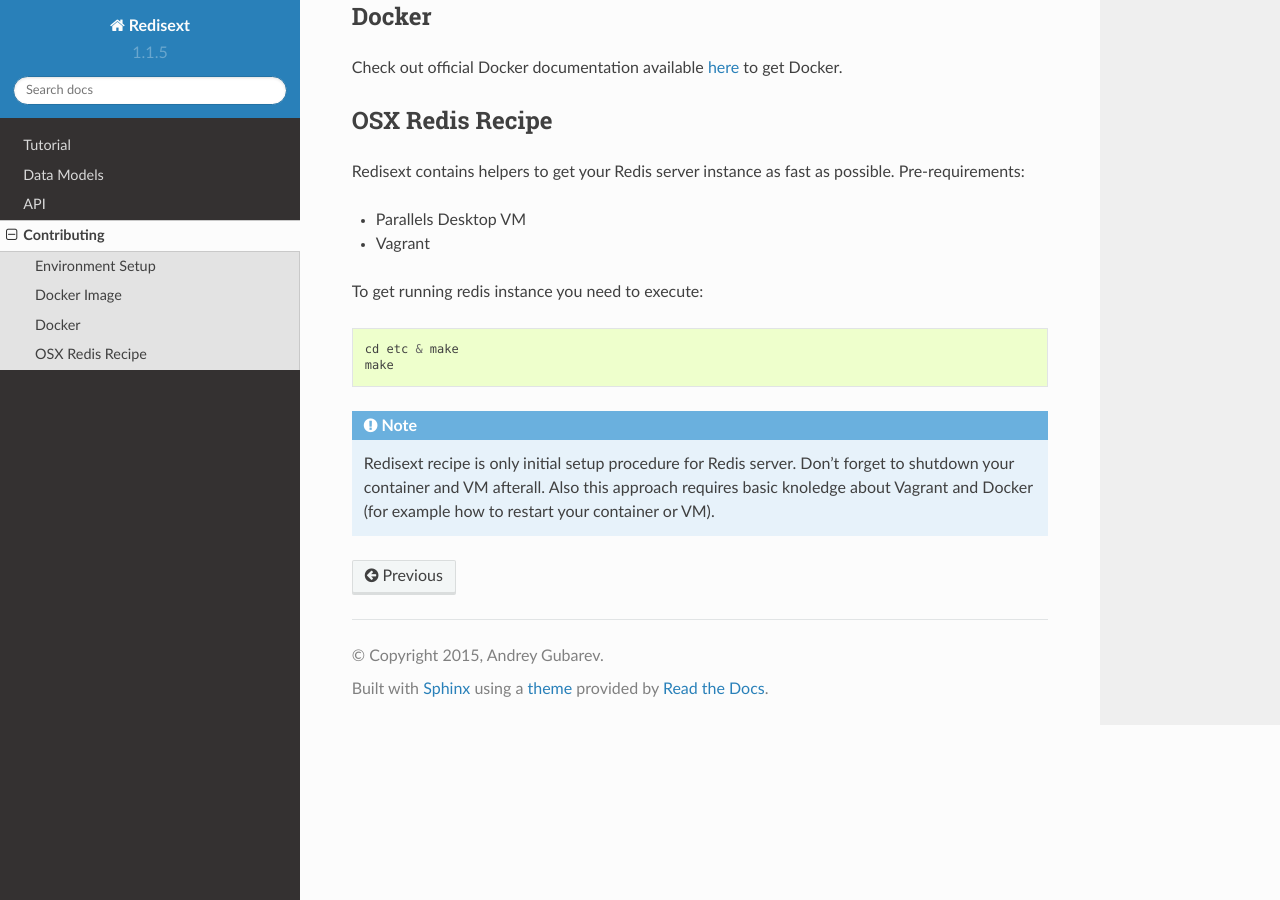
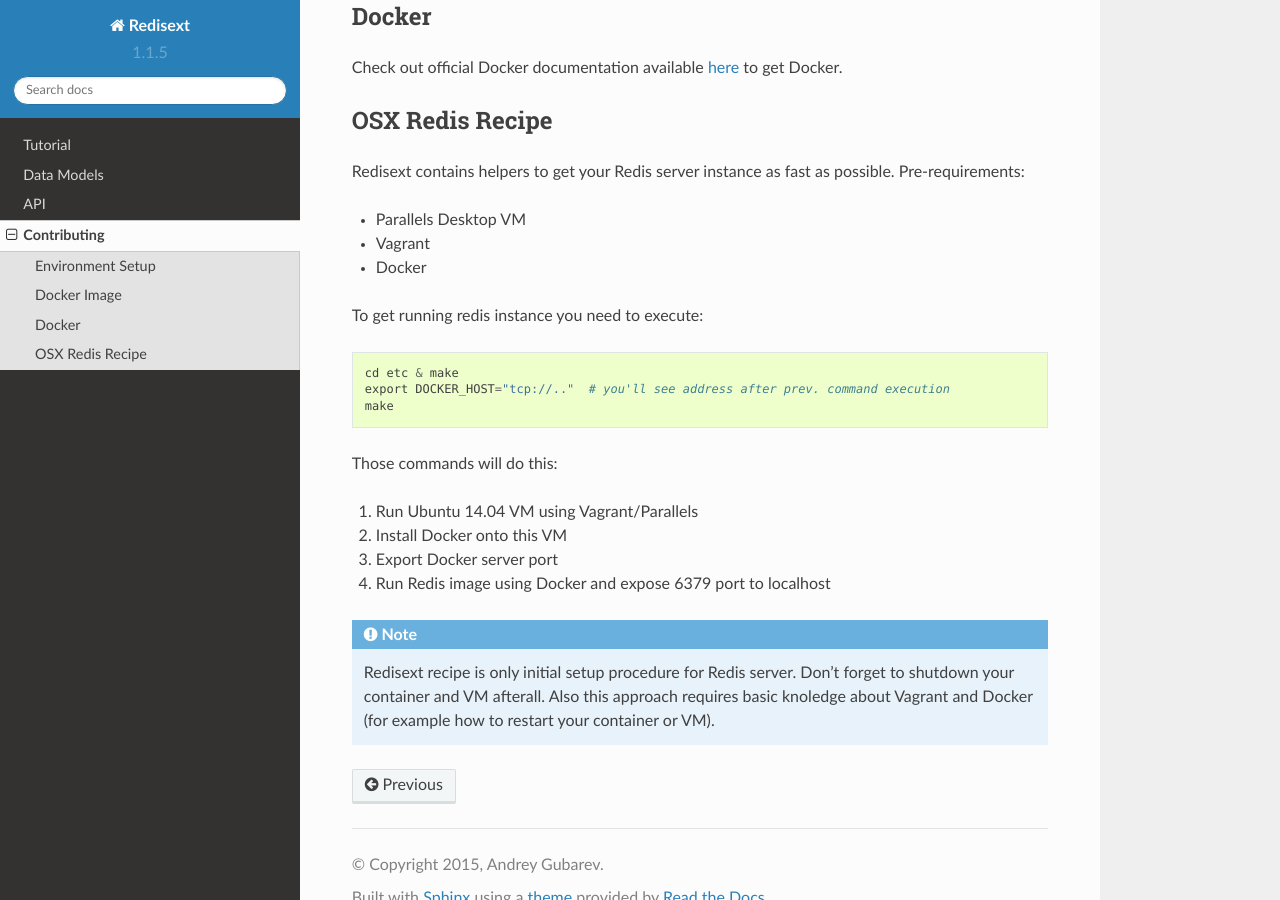
Before and after one commit to mylokin/redisext, a Sphinx documentation site: the page built from docs/modules/contributing.rst, in a window 1280 px wide and 900 px high, scrolled down 537 px. Built offline with Sphinx 7.4.7 and the Read the Docs theme 2.0.0, drawn with Linux system fonts in a browser that asks for light colours.

Commit message:
add details on what happend

```diff
--- a/docs/modules/contributing.rst
+++ b/docs/modules/contributing.rst
@@ -30,11 +30,20 @@
 
 * Parallels Desktop VM
 * Vagrant
+* Docker
 
 To get running redis instance you need to execute::
 
    cd etc & make
+   export DOCKER_HOST="tcp://.."  # you'll see address after prev. command execution
    make
+
+Those commands will do this:
+
+#. Run Ubuntu 14.04 VM using Vagrant/Parallels
+#. Install Docker onto this VM
+#. Export Docker server port
+#. Run Redis image using Docker and expose 6379 port to localhost
 
 .. note::
 
```
